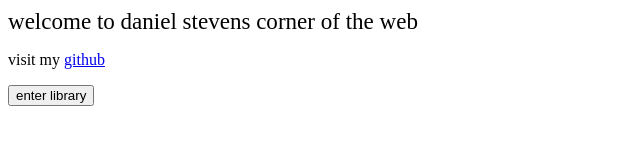
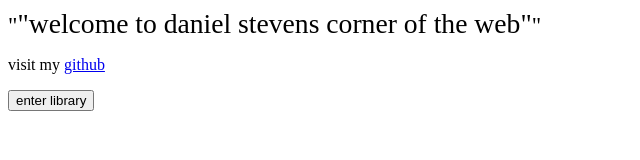
Before and after one commit to daniel-stevens/daniel-stevens.github.io, a plain HTML site: page index.html in a window 1280 px wide. Shown: the whole page, without its empty margins (0-640 px from the left). Drawn offline with Linux system fonts and the light colour scheme.

Commit message:
make it bigger

```diff
--- a/index.html
+++ b/index.html
@@ -4,7 +4,7 @@
     <title>daniel-stevens</title>
 </head>
 <body>
-    <big><big>welcome to daniel stevens corner of the web</big></big>
+    <big><big>"<big>"welcome to daniel stevens corner of the web"</big>"</big></big>
     <p>visit my <a href="https://github.com/daniel-stevens">github</a></p>
     <p><a href="library.html"><button type="button">enter library</button></a></p>
 </body>
```
